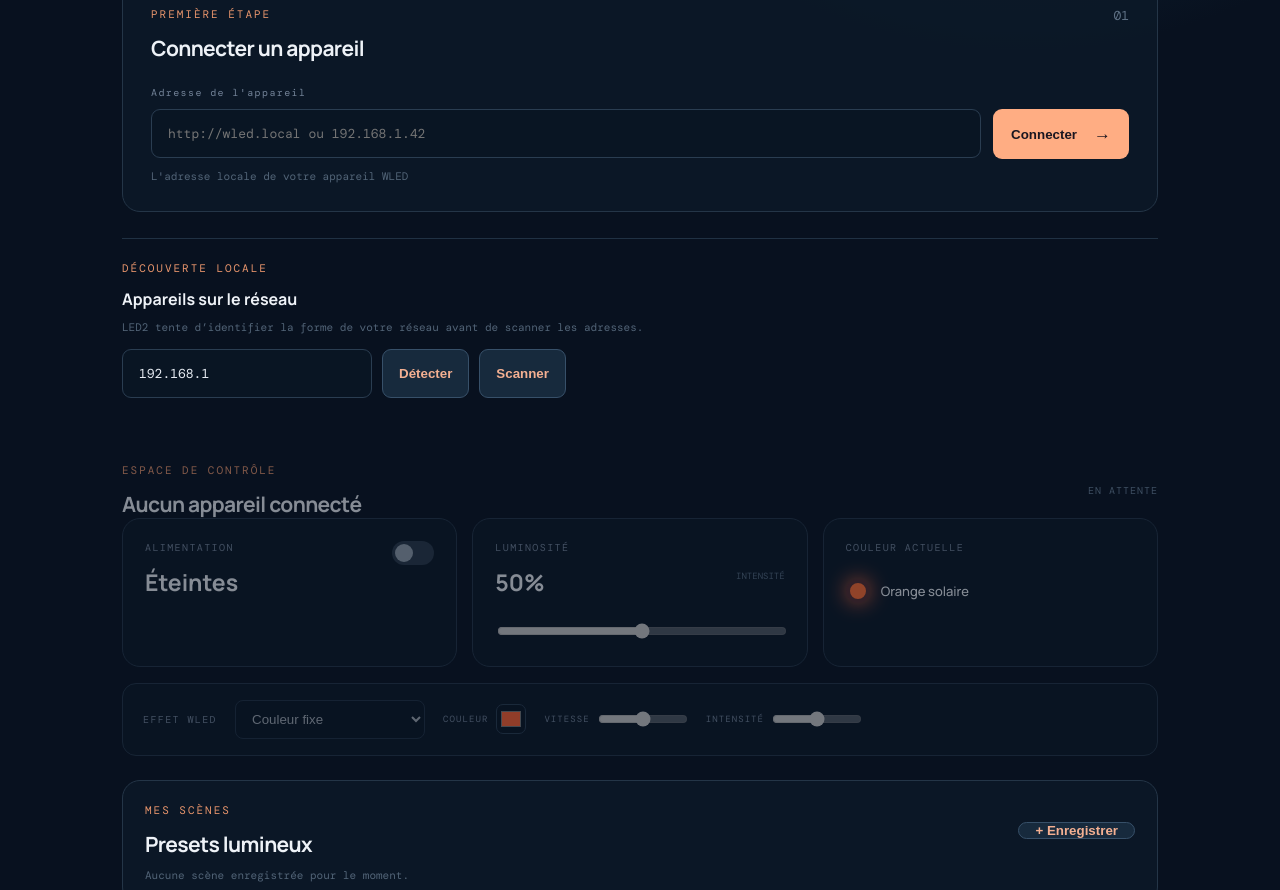
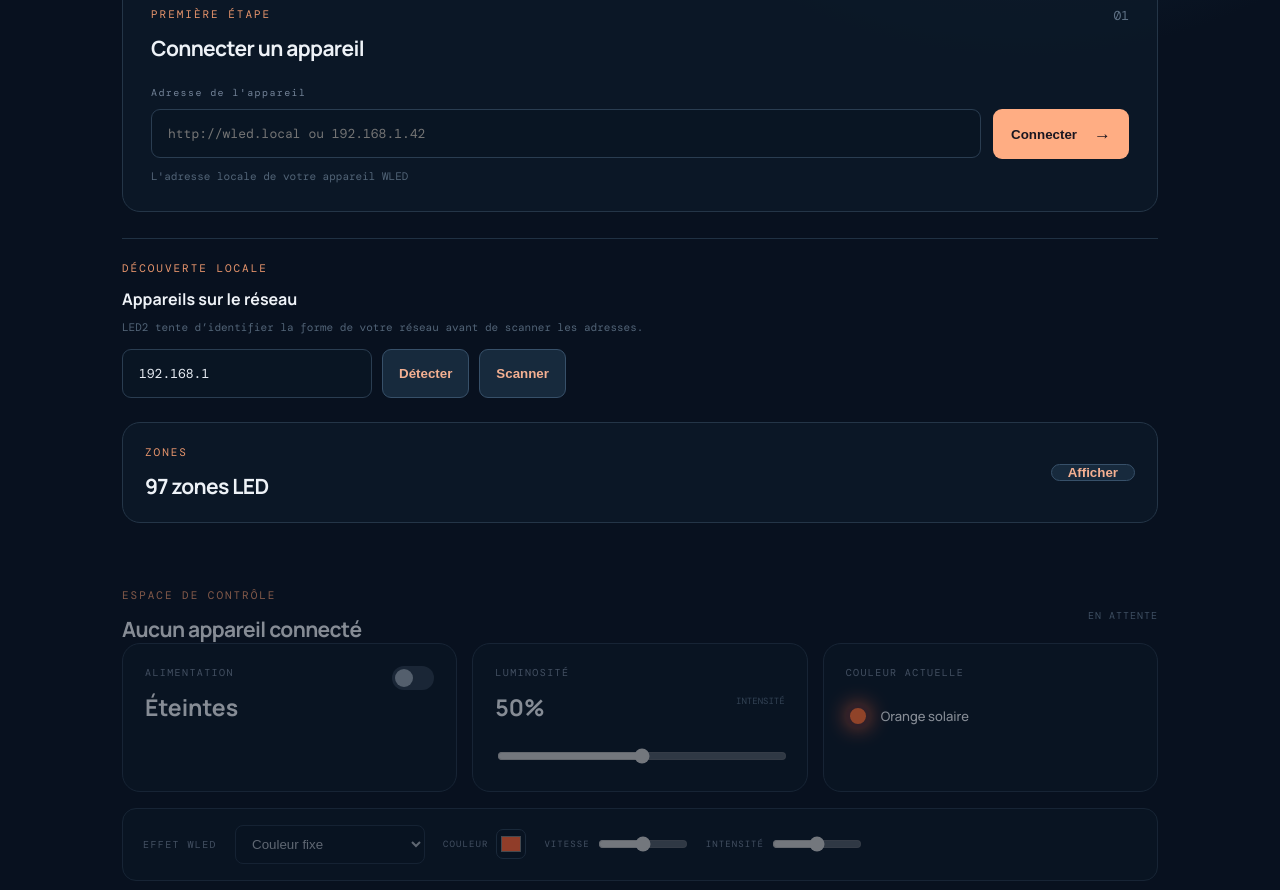
Before and after one commit to kreuille/led2, a website built with Vite: page index.html in a window 1280 px wide. Shown: the part 554-1444 px from the top of the page. Built offline with nearby package versions, Linux system fonts and the light colour scheme.

Commit message:
feat: add WLED zone selection and segment mapping

```diff
--- a/src/main.ts
+++ b/src/main.ts
@@ -27,6 +27,9 @@ let scanMessage = "";
 let detectedPrefixes: string[] = [];
 let scenes: Scene[] = loadScenes();
 let groupMessage = "";
+const TOTAL_ZONES = 97;
+let zoneState = Array.from({ length: TOTAL_ZONES }, () => true);
+let zonesOpen = false;
 const effects = [{ id: 0, label: "Couleur fixe" }, { id: 1, label: "Blink" }, { id: 9, label: "Fire flicker" }, { id: 12, label: "Rainbow" }, { id: 45, label: "Plasma" }];
 function loadSavedDevices(): SavedDevice[] { try { const value = JSON.parse(localStorage.getItem("led2.devices") || "[]"); return Array.isArray(value) ? value.filter(item => item && typeof item.url === "string" && typeof item.name === "string") : []; } catch { return []; } }
 function loadScenes(): Scene[] { try { const value = JSON.parse(localStorage.getItem("led2.scenes") || "[]"); return Array.isArray(value) ? value : []; } catch { return []; } }
@@ -53,6 +56,7 @@ function render() {
       </section>
       <div class="device-tools"><div><p class="eyebrow">DÉCOUVERTE LOCALE</p><h3>Appareils sur le réseau</h3><p class="hint">LED2 tente d’identifier la forme de votre réseau avant de scanner les adresses.</p></div><div class="scan-row"><input id="network-prefix" type="text" value="${detectedPrefixes[0] || "192.168.1"}" aria-label="Préfixe réseau" /><button id="detect-button" class="secondary-button">Détecter</button><button id="scan-button" class="secondary-button">${scanning ? "Scan en cours…" : "Scanner"}</button></div>${scanMessage ? `<p class="hint">${scanMessage}</p>` : ""}${scanResults.length ? `<div class="device-list">${scanResults.map(device => `<button class="device-item" data-device-url="${device.url}"><span class="device-icon">✦</span><span><strong>${device.name}</strong><small>${device.url}</small></span><span>→</span></button>`).join("")}</div>` : ""}</div>
       ${savedDevices.length ? `<div class="saved-devices"><p class="eyebrow">MES APPAREILS</p>${savedDevices.map(device => `<button class="saved-device" data-saved-url="${device.url}"><span>${device.name}</span><small>${device.url}</small></button>`).join("")}</div>` : ""}
+      <section class="zones-panel"><div class="section-title"><div><p class="eyebrow">ZONES</p><h2>${TOTAL_ZONES} zones LED</h2></div><button id="zones-toggle" class="secondary-button">${zonesOpen ? "Réduire" : "Afficher"}</button></div>${zonesOpen ? `<div class="zone-actions"><button id="zones-all">Tout</button><button id="zones-none">Rien</button><button id="zones-pattern">1 sur 2</button><span>${zoneState.filter(Boolean).length} sélectionnées</span></div><div class="zone-grid">${zoneState.map((active, index) => `<button class="zone-cell ${active ? "active" : ""}" data-zone="${index}">${index + 1}</button>`).join("")}</div><button id="zones-apply" class="primary-wide" ${connectionState !== "connected" ? "disabled" : ""}>Appliquer la sélection</button>` : ""}</section>
       <section class="dashboard ${connectionState !== "connected" ? "muted" : ""}">
         <div class="section-title"><div><p class="eyebrow">ESPACE DE CONTRÔLE</p><h2>${deviceName}</h2></div><span class="locked">${connectionState === "connected" ? "ACTIF" : "EN ATTENTE"}</span></div>
         <div class="controls"><article class="control-card power-card"><div><span class="control-label">ALIMENTATION</span><h3>${state.on ? "Allumées" : "Éteintes"}</h3></div><button class="power-toggle ${state.on ? "active" : ""}" id="power-toggle" aria-label="Basculer l'alimentation"><span></span></button></article><article class="control-card"><span class="control-label">LUMINOSITÉ</span><div class="value-row"><h3>${Math.round((state.bri / 255) * 100)}%</h3><span>INTENSITÉ</span></div><input id="brightness" type="range" min="1" max="255" value="${state.bri}" ${connectionState !== "connected" ? "disabled" : ""} /></article><article class="control-card color-card"><span class="control-label">COULEUR ACTUELLE</span><div class="color-preview"><span></span><strong>Orange solaire</strong></div></article></div>
@@ -76,6 +80,12 @@ function render() {
   document.querySelectorAll<HTMLButtonElement>("[data-scene-id]").forEach(button => button.addEventListener("click", () => applyScene(button.dataset.sceneId || "")));
   document.querySelectorAll<HTMLButtonElement>("[data-delete-scene]").forEach(button => button.addEventListener("click", () => deleteScene(button.dataset.deleteScene || "")));
   document.querySelectorAll<HTMLButtonElement>("[data-group-scene-id]").forEach(button => button.addEventListener("click", () => applySceneToAll(button.dataset.groupSceneId || "")));
+  document.querySelector<HTMLButtonElement>("#zones-toggle")?.addEventListener("click", () => { zonesOpen = !zonesOpen; render(); });
+  document.querySelectorAll<HTMLButtonElement>("[data-zone]").forEach(button => button.addEventListener("click", () => { const index = Number(button.dataset.zone); zoneState[index] = !zoneState[index]; render(); }));
+  document.querySelector<HTMLButtonElement>("#zones-all")?.addEventListener("click", () => { zoneState = zoneState.map(() => true); render(); });
+  document.querySelector<HTMLButtonElement>("#zones-none")?.addEventListener("click", () => { zoneState = zoneState.map(() => false); render(); });
+  document.querySelector<HTMLButtonElement>("#zones-pattern")?.addEventListener("click", () => { zoneState = zoneState.map((_, index) => index % 2 === 0); render(); });
+  document.querySelector<HTMLButtonElement>("#zones-apply")?.addEventListener("click", applyZones);
 }
 
 function firstColorFrom(sceneState: WledState) { const color = sceneState.seg[0]?.col?.[0] || [255, 98, 50]; return `rgb(${color.join(",")})`; }
@@ -83,6 +93,7 @@ function saveCurrentScene() { const name = window.prompt("Nom de la scène", `Sc
 function applyScene(id: string) { const scene = scenes.find(item => item.id === id); if (!scene) return; state = structuredClone(scene.state); render(); updateState(state); }
 function deleteScene(id: string) { scenes = scenes.filter(scene => scene.id !== id); saveScenes(); render(); }
 async function applySceneToAll(id: string) { const scene = scenes.find(item => item.id === id); if (!scene || savedDevices.length < 2) return; groupMessage = "Application de la scène sur les appareils…"; render(); const results = await Promise.allSettled(savedDevices.map(device => fetch(`${device.url}/json/state`, { method: "POST", headers: { "Content-Type": "application/json" }, body: JSON.stringify(scene.state), signal: AbortSignal.timeout(5000) }))); const success = results.filter(result => result.status === "fulfilled" && result.value.ok).length; groupMessage = `${success} / ${savedDevices.length} appareil(s) mis à jour.`; render(); }
+async function applyZones() { if (connectionState !== "connected") return; const segments: Array<{ start: number; stop: number; fx: number }> = []; let start = -1; for (let index = 0; index <= TOTAL_ZONES; index++) { if (index < TOTAL_ZONES && zoneState[index] && start < 0) start = index; if ((index === TOTAL_ZONES || !zoneState[index]) && start >= 0) { segments.push({ start: start * 2, stop: index * 2, fx: 0 }); start = -1; } } await updateState({ seg: segments.map((segment, id) => ({ id, ...segment, sx: 128, ix: 128, col: [[255, 98, 50]] })) }); }
 
 function selectDevice(url: string) { baseUrl = url; const input = document.querySelector<HTMLInputElement>("#device-url"); if (input) input.value = url; connect(new Event("submit") as SubmitEvent); }
 
--- a/src/scan.css
+++ b/src/scan.css
@@ -28,4 +28,7 @@
 .scene-delete { color: #718398; background: transparent; font-size: 18px; } .scene-delete:hover { color: #ef927d; }
 .scene-group { padding: 6px 8px; color: #f4b092; background: #172a3d; border: 1px solid #375069; border-radius: 6px; font: 9px 'DM Mono', monospace; } .scene-group:disabled { opacity: .35; cursor: not-allowed; }
 .group-message { margin: -10px 0 15px; color: #86d5a8; font: 11px 'DM Mono', monospace; }
+.zones-panel { margin-top: 24px; padding: 22px; border: 1px solid #243547; background: rgba(13, 26, 41, .74); border-radius: 18px; } .zones-panel h2 { margin-bottom: 0; }
+.zone-actions { display: flex; align-items: center; gap: 12px; margin: 18px 0 12px; color: #718398; font: 10px 'DM Mono', monospace; } .zone-actions button { color: #f4b092; background: transparent; font: inherit; } .zone-actions span { margin-left: auto; }
+.zone-grid { display: grid; grid-template-columns: repeat(10, 1fr); gap: 3px; max-height: 260px; overflow: auto; } .zone-cell { aspect-ratio: 1; color: #718398; background: #1c2d3f; border: 1px solid transparent; border-radius: 3px; font: 9px 'DM Mono', monospace; } .zone-cell.active { color: #fff; background: #d77657; border-color: #ffb08e; box-shadow: 0 0 8px #b8574a; } .primary-wide { width: 100%; margin-top: 14px; padding: 12px; color: #1a1620; background: #ffad83; border-radius: 9px; font-weight: 700; } .primary-wide:disabled { opacity: .35; }
 @media (max-width: 720px) { .scan-row { align-items: stretch; flex-direction: column; } .scan-row input { max-width: none; } }
```
